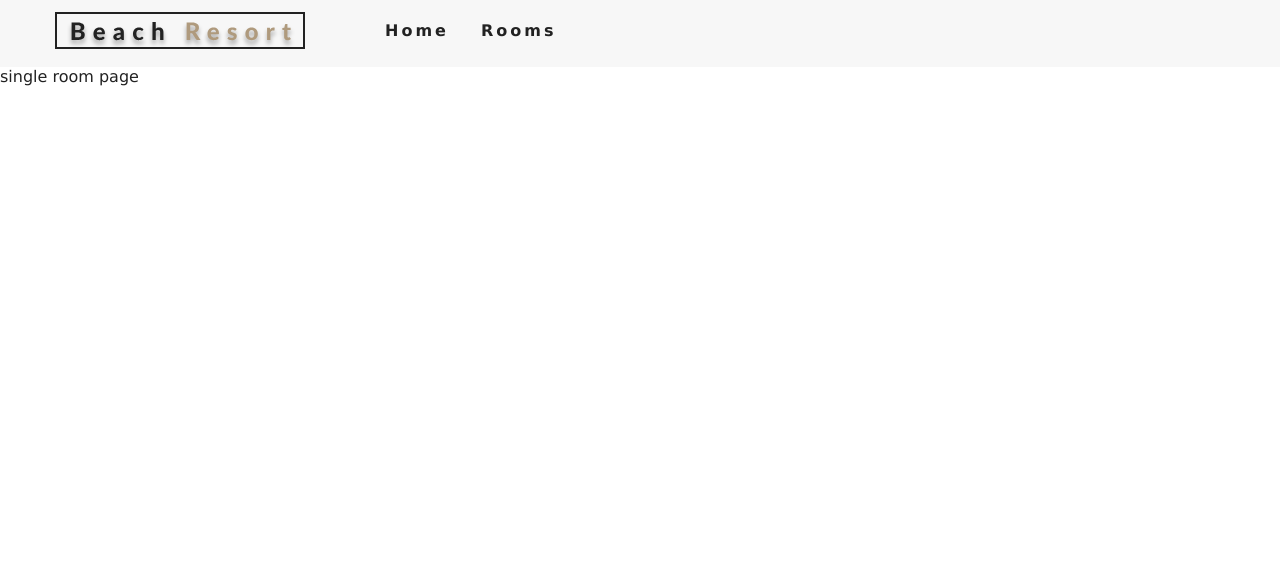
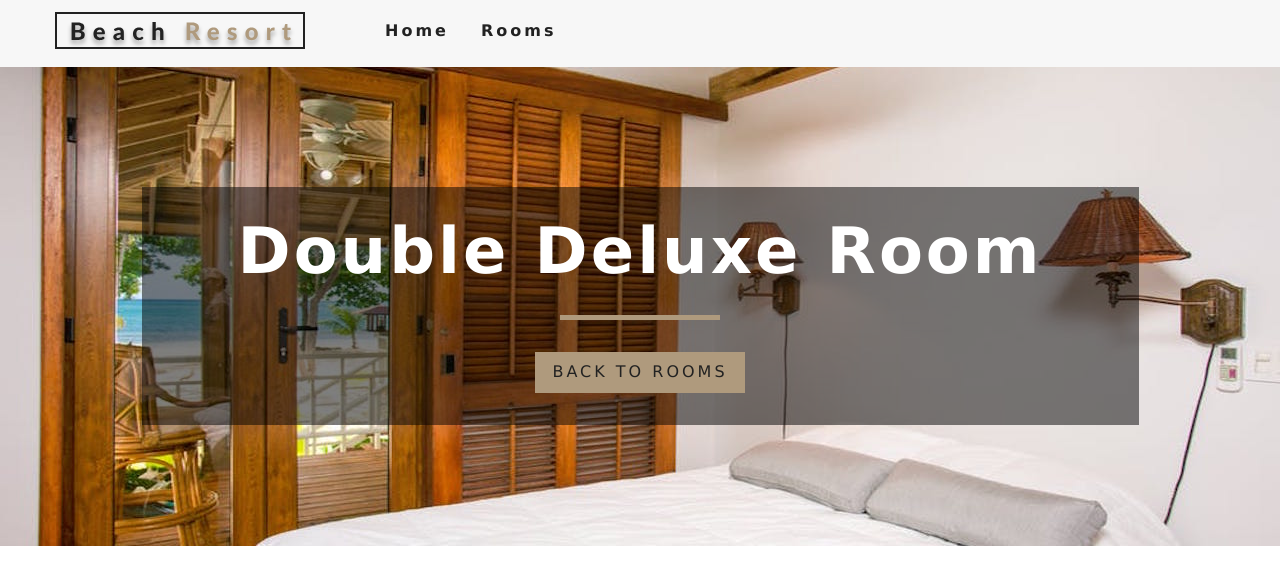
Before and after one commit to mdrizy96/React-Beach-Resort, a React (Create React App) app: page /rooms/double-deluxe in a window 1280 px wide. Shown: the top 584 px of the page. Built offline with nearby package versions, Linux system fonts and the light colour scheme.

Commit message:
Set up the SingleRoom page with styled components to show a dynamic hero

```diff
--- a/package.json
+++ b/package.json
@@ -8,7 +8,8 @@
     "react-dom": "^16.9.0",
     "react-icons": "^3.7.0",
     "react-router-dom": "^5.0.1",
-    "react-scripts": "3.1.1"
+    "react-scripts": "3.1.1",
+    "styled-components": "^4.3.2"
   },
   "scripts": {
     "start": "react-scripts start",
--- /dev/null
+++ b/src/components/StyledHero.js
@@ -0,0 +1,12 @@
+import styled from "styled-components";
+import defaulImg from '../images/defaultBcg.jpeg';
+
+const StyledHero = styled.header`
+    min-height: 60vh;
+    background: url(${props => props.img ? props.img : defaulImg}) center/cover no-repeat;
+    display: flex;
+    align-items: center;
+    justify-content: center;
+`;
+
+export default StyledHero;
--- a/src/context.js
+++ b/src/context.js
@@ -23,9 +23,14 @@ class RoomProvider extends Component {
         })
     }
 
+    getRoom = (slug) => {
+        let tempRooms = [...this.state.rooms];
+        return tempRooms.find((room) => room.slug === slug);
+    };
+
     render() {
         return (
-            <RoomContext.Provider value={{...this.state}}>
+            <RoomContext.Provider value={{...this.state, getRoom: this.getRoom}}>
                 {this.props.children}
             </RoomContext.Provider>
         )
--- a/src/pages/SingleRoom.js
+++ b/src/pages/SingleRoom.js
@@ -1,11 +1,44 @@
 import React, { Component } from 'react'
+import defaultBcg from '../images/defaultBcg.jpeg';
+import Hero from "../components/Hero";
+import Banner from "../components/Banner";
+import {Link} from "react-router-dom";
+import {RoomContext} from "../context";
+import StyledHero from "../components/StyledHero";
 
 export default class SingleRoom extends Component {
+    constructor(props) {
+        super(props);
+        this.state = {
+            slug: this.props.match.params.slug,
+            defaultBcg
+        };
+    }
+
+    static contextType = RoomContext;
     render() {
+        const {getRoom} = this.context;
+        const room = getRoom(this.state.slug);
+        if (!room) {
+            return <div className="error">
+                <h3>no such room found...</h3>
+                <Link to="/rooms" className="btn-primary">
+                    back to rooms
+                </Link>
+            </div>
+        }
+
+        const {name, description, capacity, size, price, extras, breakfast,pets, images} = room;
         return (
-            <div>
-                single room page
-            </div>
+            <>
+                <StyledHero img={images[0] || this.state.defaultBcg}>
+                    <Banner title={`${name} room`}>
+                        <Link to="/rooms" className="btn-primary">
+                            back to rooms
+                        </Link>
+                    </Banner>
+                </StyledHero>
+            </>
         )
     }
 }
```
Also changed, not shown: 1 other file (tests, documents, lock files or other folders).
